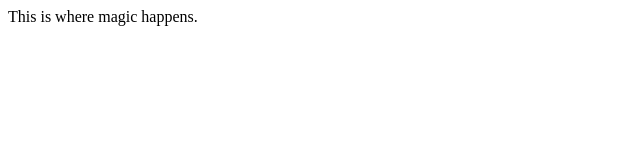
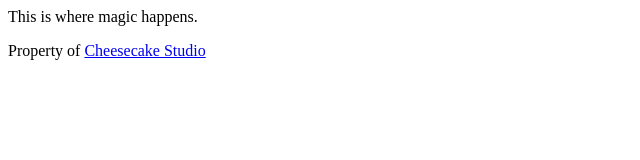
Before and after one commit to theraghavbhasin/brewing.studio, a plain HTML site: page index.html in a window 1280 px wide. Shown: the whole page, without its empty margins (0-640 px from the left). Drawn offline with Linux system fonts and the light colour scheme.

Commit message:
Cheesecake

```diff
--- a/index.html
+++ b/index.html
@@ -3,6 +3,7 @@
 <title>Brewing Studio</title>
 </head>
 <body>
-This is where magic happens.
+  <p>This is where magic happens.</p>
+  <p>Property of <a href="cheesecakestudio.in">Cheesecake Studio</a></p>
 </body>
 </html>
```
